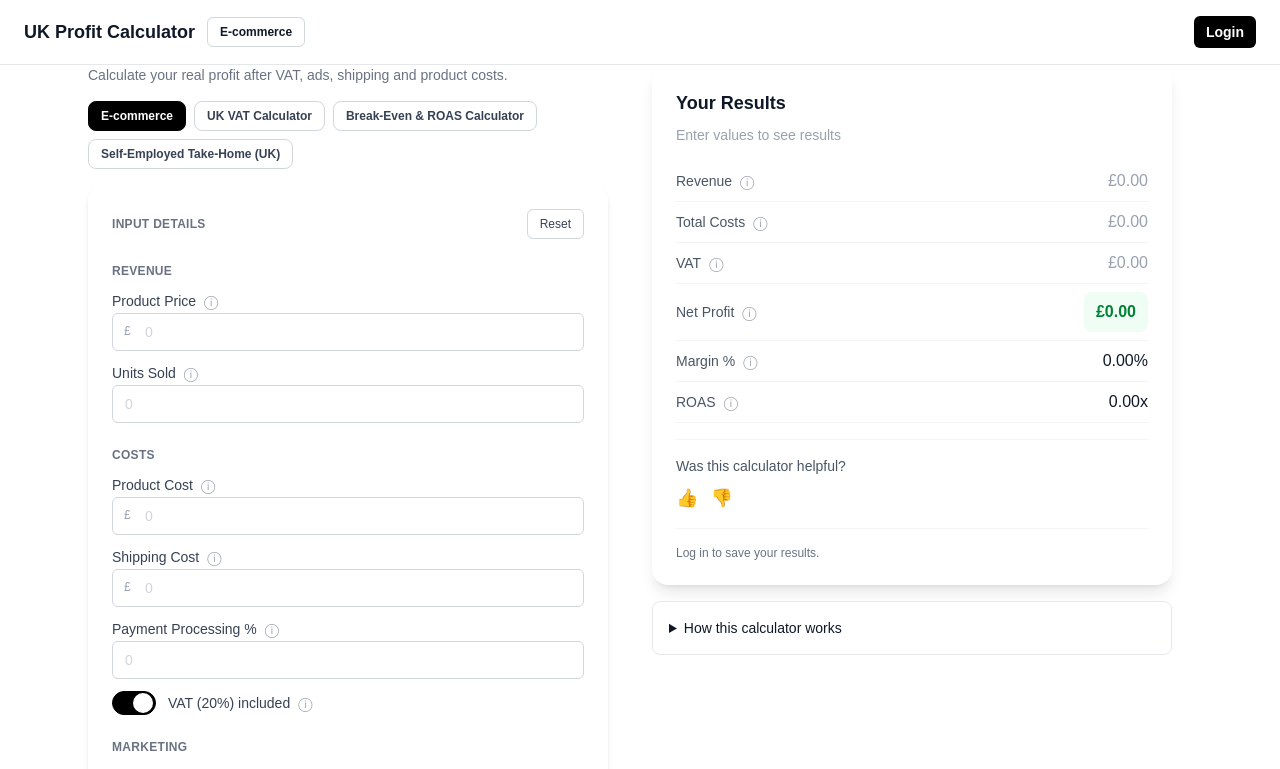
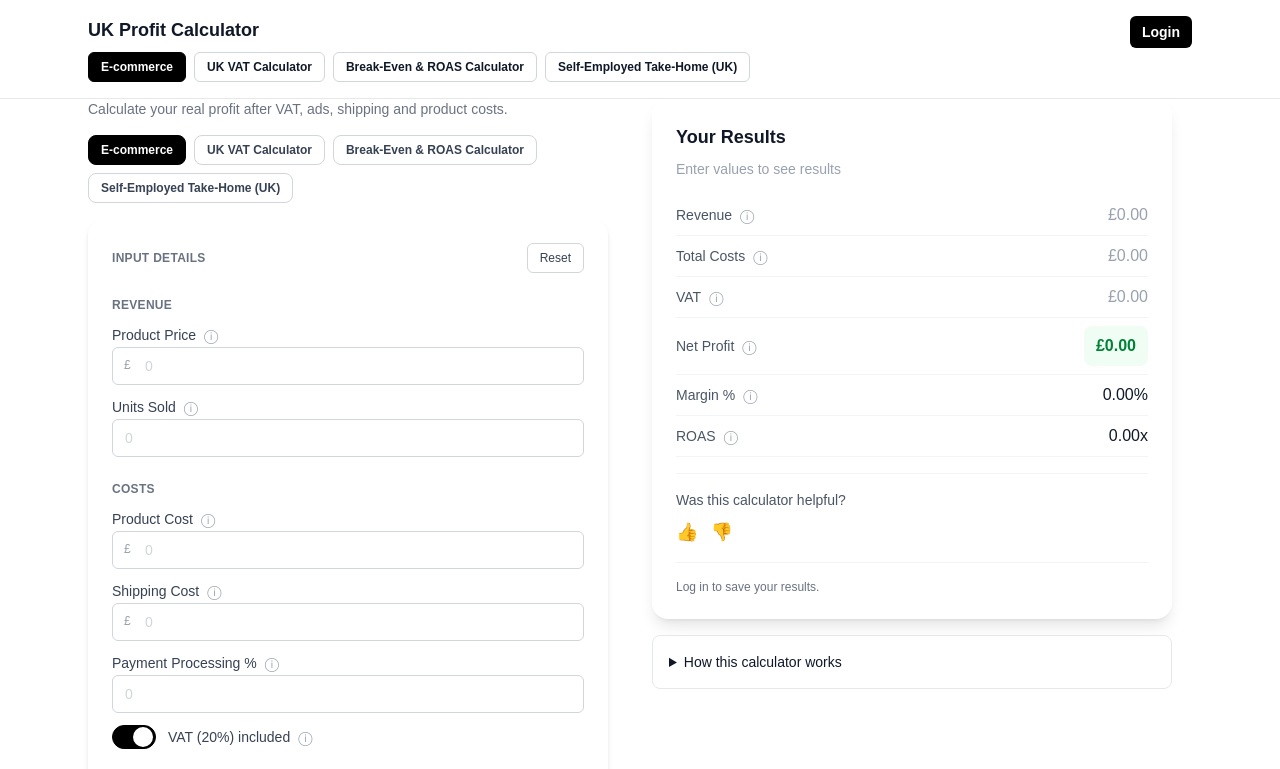
Before and after one commit to NZR138/saas-calculator, a Next.js app: page / in a window 1280 px wide. Shown: the top 769 px of the page. Built offline with nearby package versions, Linux system fonts and the light colour scheme.

Commit message:
PR-7.3: move mode switch to header, remove duplicate badge

```diff
--- a/app/components/Header.tsx
+++ b/app/components/Header.tsx
@@ -5,12 +5,27 @@ import type { User } from "@supabase/supabase-js";
 import { getSupabaseClient } from "@/app/lib/supabaseClient";
 import LoginModal from "./LoginModal";
 import Link from "next/link";
+import { usePathname } from "next/navigation";
+import {
+  CALCULATOR_MODE_EVENT,
+  CALCULATOR_MODE_STORAGE_KEY,
+  type CalculatorMode,
+} from "../hooks/useCalculatorModes";
+
+const MODE_LABELS: Array<{ mode: CalculatorMode; label: string }> = [
+  { mode: "ecommerce", label: "E-commerce" },
+  { mode: "vat", label: "UK VAT Calculator" },
+  { mode: "breakeven", label: "Break-Even & ROAS Calculator" },
+  { mode: "selfemployed", label: "Self-Employed Take-Home (UK)" },
+];
 
 export default function Header() {
+  const pathname = usePathname();
   const [user, setUser] = useState<User | null>(null);
   const [isLoginModalOpen, setIsLoginModalOpen] = useState(false);
   const [isLoading, setIsLoading] = useState(false);
   const [showDropdown, setShowDropdown] = useState(false);
+  const [currentMode, setCurrentMode] = useState<CalculatorMode>("ecommerce");
   const dropdownRef = useRef<HTMLDivElement>(null);
 
   useEffect(() => {
@@ -64,6 +79,61 @@ export default function Header() {
     }
   }, [showDropdown]);
 
+  useEffect(() => {
+    if (pathname === "/ecommerce") {
+      setCurrentMode("ecommerce");
+      return;
+    }
+
+    if (pathname === "/vat") {
+      setCurrentMode("vat");
+      return;
+    }
+
+    if (pathname === "/break-even-roas") {
+      setCurrentMode("breakeven");
+      return;
+    }
+
+    if (pathname === "/self-employed") {
+      setCurrentMode("selfemployed");
+      return;
+    }
+
+    const storedMode = window.localStorage.getItem(CALCULATOR_MODE_STORAGE_KEY);
+    if (
+      storedMode === "ecommerce" ||
+      storedMode === "vat" ||
+      storedMode === "breakeven" ||
+      storedMode === "selfemployed"
+    ) {
+      setCurrentMode(storedMode);
+    }
+
+    const modeChangeListener = (event: Event) => {
+      const mode = (event as CustomEvent<CalculatorMode>).detail;
+      if (
+        mode === "ecommerce" ||
+        mode === "vat" ||
+        mode === "breakeven" ||
+        mode === "selfemployed"
+      ) {
+        setCurrentMode(mode);
+      }
+    };
+
+    window.addEventListener(CALCULATOR_MODE_EVENT, modeChangeListener);
+    return () => {
+      window.removeEventListener(CALCULATOR_MODE_EVENT, modeChangeListener);
+    };
+  }, [pathname]);
+
+  const handleModeSwitch = (mode: CalculatorMode) => {
+    setCurrentMode(mode);
+    window.localStorage.setItem(CALCULATOR_MODE_STORAGE_KEY, mode);
+    window.dispatchEvent(new CustomEvent<CalculatorMode>(CALCULATOR_MODE_EVENT, { detail: mode }));
+  };
+
   const handleLogout = async () => {
     setIsLoading(true);
 
@@ -80,18 +150,27 @@ export default function Header() {
   return (
     <>
       <header className="border-b border-gray-200 bg-white">
-        <div className="max-w-7xl mx-auto px-4 sm:px-6 py-4 flex items-center justify-between">
-          <div className="flex items-center gap-3">
-            <h1 className="text-lg font-semibold text-gray-900">
-              UK Profit Calculator
-            </h1>
-            <nav className="flex items-center gap-2" aria-label="Calculator navigation">
-              <button
-                type="button"
-                className="rounded-md border border-gray-300 bg-white px-3 py-1.5 text-xs font-semibold text-gray-900 transition hover:bg-gray-50 cursor-pointer"
-              >
-                E-commerce
-              </button>
+        <div className="max-w-6xl mx-auto px-6 py-4 flex items-start justify-between gap-4">
+          <div className="min-w-0">
+            <h1 className="text-lg font-semibold text-gray-900">UK Profit Calculator</h1>
+            <nav className="mt-2 flex flex-wrap items-center gap-2" aria-label="Calculator navigation">
+              {MODE_LABELS.map((modeOption) => {
+                const isActive = currentMode === modeOption.mode;
+                return (
+                  <button
+                    key={modeOption.mode}
+                    type="button"
+                    onClick={() => handleModeSwitch(modeOption.mode)}
+                    className={`rounded-md border px-3 py-1.5 text-xs font-semibold transition cursor-pointer ${
+                      isActive
+                        ? "border-black bg-black text-white"
+                        : "border-gray-300 bg-white text-gray-900 hover:bg-gray-50"
+                    }`}
+                  >
+                    {modeOption.label}
+                  </button>
+                );
+              })}
             </nav>
           </div>
 
```
